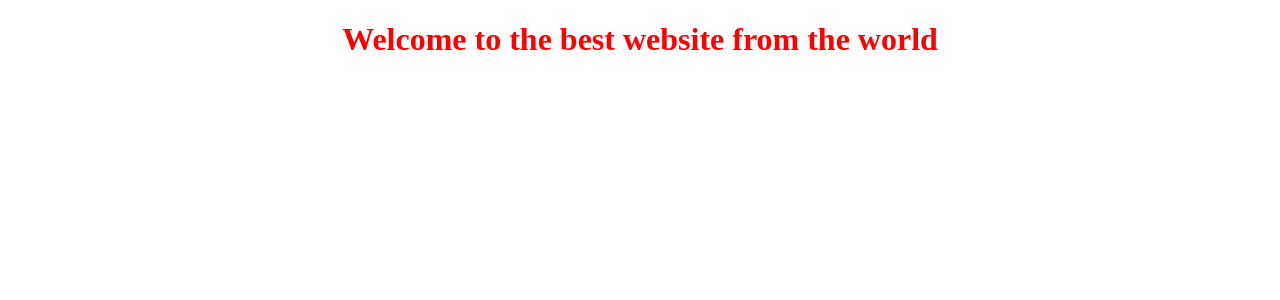
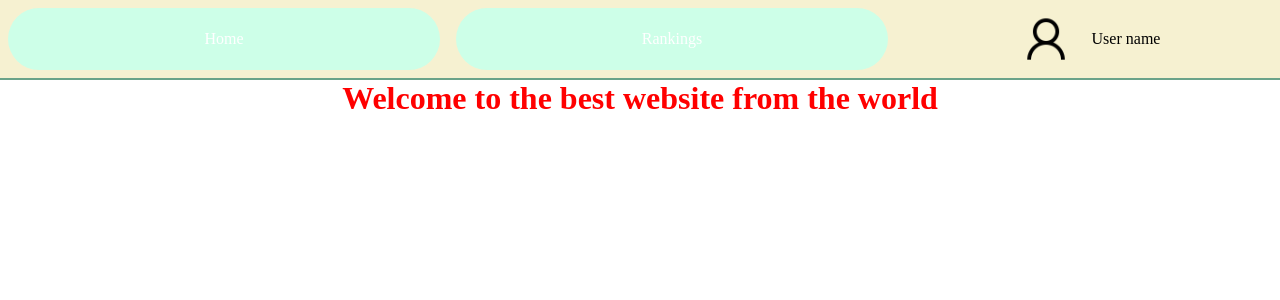
Before and after one commit to gotursix/schelettw, a PHP site: page / in a window 1280 px wide. Shown: the top 300 px of the page. Run offline with PHP 8.4, Linux system fonts and the light colour scheme; data comes from the database, SQL or seed files in the repository.

Commit message:
add nav design

```diff
--- a/app/views/layouts/default.php
+++ b/app/views/layouts/default.php
@@ -10,6 +10,22 @@
     <?= $this->content('head');?>
 </head>
 <body>
+    <nav class="nav">
+        <ul class="nav__list nav__list-left">
+
+                <li class="nav__list--button"><a href="#">Home</a></li>
+                <li class="nav__list--button"><a href="#">Rankings</a></li>
+        </ul>
+        <ul class="nav__list nav__list-right">
+            <img
+                src="img/default-user-image.png"
+                alt="user image"
+                class="user-nav__user-photo"
+            />
+            <span class="user-nav__user-name">User name</span>
+        </ul>
+    </nav>
+
     <?= $this->content('body');?>
 </body>
 </html>
--- a/css/custom.css
+++ b/css/custom.css
@@ -1,3 +1,10 @@
+@import "nav-bar.css";
+
+*{
+    margin: 0;
+    padding: 0;
+    box-sizing: border-box;
+}
 .red {
     color: red;
 }
--- /dev/null
+++ b/css/nav-bar.css
@@ -0,0 +1,61 @@
+nav a{
+    color: rgb(106, 163, 137);
+}
+
+a:link {
+    color: red;
+}
+.nav{
+    display: flex;
+    height: 5rem;
+    background-color: rgb(246, 241, 209);
+    position: sticky;
+    top: 0;
+    border-bottom: rgb(106, 163, 137) 2px solid;
+
+}
+.nav__list{
+    display: flex;
+    margin: 0 auto;
+    list-style: none;
+    width: 100%;
+    justify-content: start;
+}
+.nav__list-left{
+    display: flex;
+    width: 70%;
+}
+.nav__list-right{
+    width: 30%;
+    display: flex;
+    align-items: center;
+    justify-content: center;
+
+}
+.user-nav__user-photo {
+    height: 3.75rem;
+    border-radius: 50%;
+    margin-right: 1rem;
+}
+
+.nav__list--button{
+    display: flex;
+    flex: 1;
+    background: rgb(205, 255, 232);
+    border-radius: 100px;
+    margin: 1vh;
+    text-align: center;
+    align-items: center;
+    justify-content: center;
+}
+.nav__list--button:hover{
+    box-shadow: 0 10px 20px rgba(0, 0, 0, 0.4);
+}
+.nav__list--button:active{
+    box-shadow: 0 5px 10px rgba(0, 0, 0, 0.4);
+}
+nav ul li a:link {
+    text-decoration: none;
+    color: white;
+
+}
```
Also changed, not shown: img/default-user-image.png (added).
